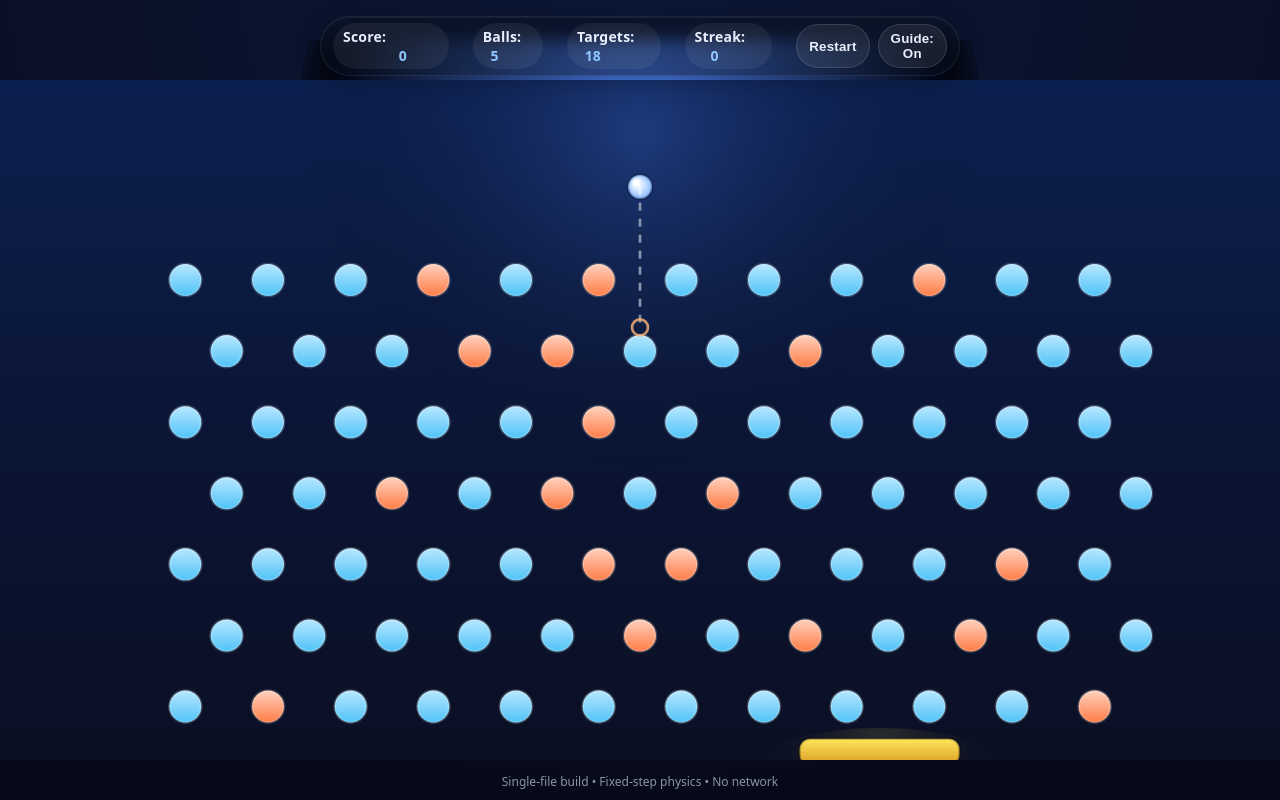
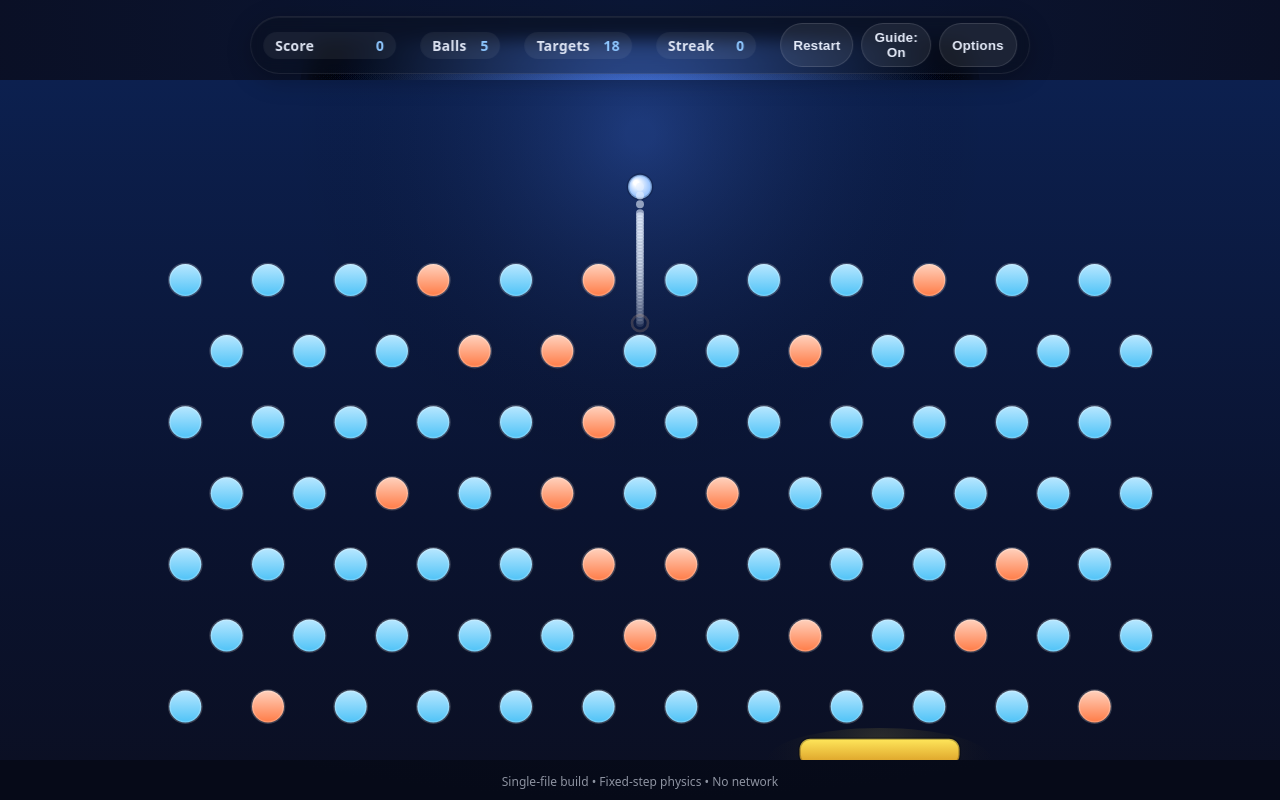
Before and after one commit to brownjasonlee/Peggle, a plain HTML site: page peggle.html in a window 1280 px wide. Drawn offline with Linux system fonts and the light colour scheme; animation ran at ten frames a second.

Commit message:
HUD: single-line pills with side-by-side label and value

```diff
--- a/peggle.html
+++ b/peggle.html
@@ -25,7 +25,8 @@
         font-weight: 600; letter-spacing: 0.2px; font-size: 14px;
         font-variant-numeric: tabular-nums; font-feature-settings: 'tnum';
       }
-      .hud .pill { padding: 4px 10px; border-radius: 999px; background: rgba(255,255,255,0.06); }
+      .hud .pill { padding: 4px 12px; border-radius: 999px; background: rgba(255,255,255,0.06); display: flex; align-items: center; gap: 6px; white-space: nowrap; }
+      .hud .lbl { font-weight: 800; opacity: 0.95; }
       .hud .accent { color: #8ec7ff; display: inline-block; text-align: right; }
       .pill.score .accent { width: 8ch; }
       .pill.balls .accent { width: 2ch; }
@@ -35,6 +36,18 @@
       .btn { cursor: pointer; padding: 6px 12px; border-radius: 999px; border: 1px solid rgba(255,255,255,0.12); background: rgba(255,255,255,0.08); color: #e8eefc; font-weight: 700; letter-spacing: 0.2px; }
       .btn:hover { background: rgba(255,255,255,0.14); }
       .btn:active { transform: translateY(1px); }
+      .options {
+        position: fixed; top: 64px; right: 16px; padding: 14px 16px; border-radius: 12px;
+        background: rgba(10,16,30,0.6); border: 1px solid rgba(255,255,255,0.1);
+        box-shadow: 0 12px 36px rgba(0,0,0,0.35), inset 0 1px 0 rgba(255,255,255,0.06);
+        backdrop-filter: blur(8px); color: #e8eefc; font-size: 14px;
+      }
+      .options h3 { margin: 0 0 8px; font-size: 14px; font-weight: 800; letter-spacing: 0.3px; opacity: 0.9; }
+      .opt-row { display: flex; align-items: center; gap: 10px; margin: 8px 0; }
+      .opt-label { opacity: 0.85; min-width: 120px; }
+      .seg { display: inline-flex; gap: 6px; }
+      .seg button { cursor: pointer; padding: 6px 10px; border-radius: 8px; border: 1px solid rgba(255,255,255,0.14); background: rgba(255,255,255,0.06); color: #e8eefc; }
+      .seg button.active { background: rgba(166,209,255,0.18); border-color: rgba(166,209,255,0.5); }
       /* overlay removed */
       .footer { position: fixed; bottom: 10px; left: 50%; transform: translateX(-50%); font-size: 12px; opacity: 0.6; }
       a { color: #a6d1ff; text-decoration: none; border-bottom: 1px dotted rgba(166,209,255,0.5); }
@@ -43,14 +56,27 @@
   <body>
     <div id="wrap"><canvas id="game"></canvas></div>
     <div class="hud" id="hud">
-      <div class="pill score">Score: <span id="score" class="accent">0</span></div>
-      <div class="pill balls">Balls: <span id="balls" class="accent">5</span></div>
-      <div class="pill targets">Targets: <span id="targets" class="accent">0</span></div>
-      <div class="pill streak">Streak: <span id="streak" class="accent">0</span></div>
+      <div class="pill score"><span class="lbl">Score</span><span id="score" class="accent">0</span></div>
+      <div class="pill balls"><span class="lbl">Balls</span><span id="balls" class="accent">5</span></div>
+      <div class="pill targets"><span class="lbl">Targets</span><span id="targets" class="accent">0</span></div>
+      <div class="pill streak"><span class="lbl">Streak</span><span id="streak" class="accent">0</span></div>
       <div class="controls">
         <button class="btn" id="btnRestart" title="Restart with a new layout">Restart</button>
         <button class="btn" id="btnGuide" title="Toggle aiming guide">Guide: On</button>
+        <button class="btn" id="btnOptions" title="Toggle options">Options</button>
       </div>
+    </div>
+    <div class="options" id="optionsPanel" hidden>
+      <h3>Options</h3>
+      <div class="opt-row">
+        <div class="opt-label">Guide bounces</div>
+        <div class="seg" id="segBounces">
+          <button data-v="1" class="active">1</button>
+          <button data-v="2">2</button>
+          <button data-v="3">3</button>
+        </div>
+      </div>
+      <div class="opt-row" style="opacity:.7">More settings coming next…</div>
     </div>
     <div class="footer">Single-file build • Fixed-step physics • No network</div>
     <script>
@@ -123,6 +149,7 @@
       let streak = 0;
       let targetsLeft = 0;
       let showGuide = true;
+      const opts = { guideBounces: 1 };
       let state = 'aim'; // 'aim' | 'fly' | 'win' | 'lose'
       let accumulator = 0; let lastT = performance.now();
 
@@ -133,6 +160,9 @@
       const hudStreak = document.getElementById('streak');
       const btnRestart = document.getElementById('btnRestart');
       const btnGuide = document.getElementById('btnGuide');
+      const btnOptions = document.getElementById('btnOptions');
+      const optionsPanel = document.getElementById('optionsPanel');
+      const segBounces = document.getElementById('segBounces');
 
 
       function resetLevel(seed = 0x1234cafe) {
@@ -191,6 +221,12 @@
       });
       btnRestart.addEventListener('click', () => { resetLevel((Math.random()*0xffffffff)>>>0); });
       btnGuide.addEventListener('click', () => { showGuide = !showGuide; setGuideButton(); });
+      btnOptions.addEventListener('click', () => { optionsPanel.hidden = !optionsPanel.hidden; });
+      segBounces.addEventListener('click', (e) => {
+        const b = e.target.closest('button'); if (!b) return;
+        opts.guideBounces = parseInt(b.dataset.v, 10);
+        Array.from(segBounces.children).forEach(ch => ch.classList.toggle('active', ch === b));
+      });
 
       function shoot() {
         if (state !== 'aim' || ballsLeft <= 0) return;
@@ -304,37 +340,60 @@
         }
       }
 
-      // -------- Guide Prediction (single bounce stop) --------
+      // -------- Guide Prediction (replicates fixed-step + substeps) --------
       function computeGuide() {
         if (!showGuide || state !== 'aim') return null;
         const start = ball.pos.clone();
         const dir = Math.atan2(pointer.y - start.y, pointer.x - start.x);
+        const pos = start.clone();
         const vel = new Vec2(Math.cos(dir)*LAUNCH_SPEED, Math.sin(dir)*LAUNCH_SPEED);
-        const maxT = 1800; // ms, longer reach preview
-        let t = 0;
-        let last = start.clone();
-        let hitPt = null;
-        const pts = [last.clone()];
-        const step = 1000/240;
-        while (t < maxT) {
-          vel.y += GRAVITY * (step/1000);
-          vel.x *= 0.999; vel.y *= 0.999;
-          const nx = last.x + vel.x * step/1000;
-          const ny = last.y + vel.y * step/1000;
-          // walls preview
-          if (nx < BALL_R || nx > world.w - BALL_R) { break; }
-          if (ny < BALL_R) { break; }
-          // peg preview
-          for (let i=0;i<pegs.length;i++) {
-            const p = pegs[i]; if (p.hit) continue;
-            const col = circleCollide(nx, ny, BALL_R, p.x, p.y, p.r);
-            if (col) { hitPt = { x: nx, y: ny }; break; }
+        const maxMs = 2000;
+        let elapsed = 0;
+        const pts = [pos.clone()];
+        let bounces = 0;
+        let finalHit = null;
+        // Simulate using the same integration and collision order as runtime
+        while (elapsed < maxMs && bounces < opts.guideBounces) {
+          const speed = vel.len();
+          const sub = Math.min(4, 1 + ((speed > 800) ? 2 : 0));
+          const sdt = DT / sub; // ms
+          for (let k=0; k<sub; k++) {
+            // integrate
+            vel.y += GRAVITY * (sdt/1000);
+            vel.x *= 0.999; vel.y *= 0.999;
+            pos.x += vel.x * sdt/1000;
+            pos.y += vel.y * sdt/1000;
+
+            // walls
+            if (pos.x < BALL_R) { pos.x = BALL_R; vel.x = Math.abs(vel.x)*WALL_REST; }
+            if (pos.x > world.w-BALL_R) { pos.x = world.w-BALL_R; vel.x = -Math.abs(vel.x)*WALL_REST; }
+            if (pos.y < BALL_R) { pos.y = BALL_R; vel.y = Math.abs(vel.y)*WALL_REST; }
+
+            // pegs
+            let collided = false;
+            for (let i=pegs.length-1;i>=0;i--) {
+              const p = pegs[i]; if (p.hit) continue;
+              const col = circleCollide(pos.x, pos.y, BALL_R, p.x, p.y, p.r);
+              if (!col) continue;
+              // resolve like runtime
+              pos.x += col.nx * col.pen;
+              pos.y += col.ny * col.pen;
+              const rv = reflectVelocity(vel.x, vel.y, col.nx, col.ny, (BALL_REST+PEG_REST)*0.5);
+              vel.set(rv[0], rv[1]);
+              bounces++;
+              finalHit = { x: pos.x, y: pos.y };
+              collided = true;
+              break;
+            }
+
+            pts.push(pos.clone());
+            if (bounces >= opts.guideBounces) break;
+            if (pos.y > world.h + BALL_R + 40) break;
           }
-          if (hitPt) break;
-          last.set(nx, ny); pts.push(last.clone());
-          t += step;
+          elapsed += DT;
+          if (pos.y > world.h + BALL_R + 40) break;
         }
-        return { pts, hit: hitPt };
+        return { pts, hit: finalHit };
       }
 
       // -------- Render --------
@@ -398,15 +457,23 @@
       }
 
       function drawGuide() {
-        const guide = computeGuide(); if (!guide) return;
-        ctx.lineWidth = 2; ctx.setLineDash([6,6]); ctx.strokeStyle = 'rgba(255,255,255,0.5)';
-        ctx.beginPath();
-        ctx.moveTo(guide.pts[0].x, guide.pts[0].y);
-        for (let i=1;i<guide.pts.length;i++) ctx.lineTo(guide.pts[i].x, guide.pts[i].y);
-        ctx.stroke(); ctx.setLineDash([]);
-        if (guide.hit) {
-          ctx.beginPath(); ctx.arc(guide.hit.x, guide.hit.y, 6, 0, TAU);
-          ctx.strokeStyle = 'rgba(255,180,120,0.8)'; ctx.lineWidth = 2; ctx.stroke();
+        const g = computeGuide(); if (!g) return;
+        const n = g.pts.length; if (n < 2) return;
+        // Draw breadcrumb dots with fade towards the end
+        const startA = 0.6, endA = 0.12;
+        const step = Math.max(1, Math.floor(n/64));
+        for (let i=0;i<n; i+=step) {
+          const p = g.pts[i];
+          const t = i/(n-1);
+          const a = lerp(startA, endA, t*t);
+          ctx.beginPath(); ctx.arc(p.x, p.y, 3, 0, TAU);
+          ctx.fillStyle = `rgba(230,240,255,${a.toFixed(3)})`;
+          ctx.fill();
+        }
+        // Subtle mark on final hit
+        if (g.hit) {
+          ctx.beginPath(); ctx.arc(g.hit.x, g.hit.y, 6, 0, TAU);
+          ctx.strokeStyle = 'rgba(255,200,150,0.18)'; ctx.lineWidth = 2; ctx.stroke();
         }
       }
 
```
